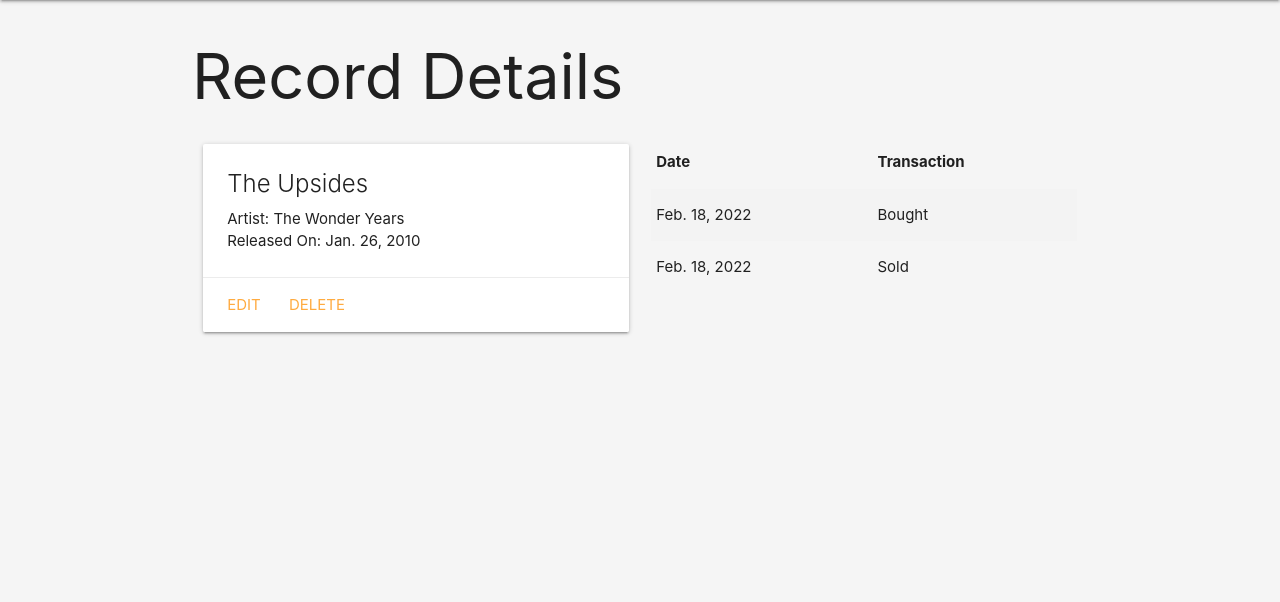
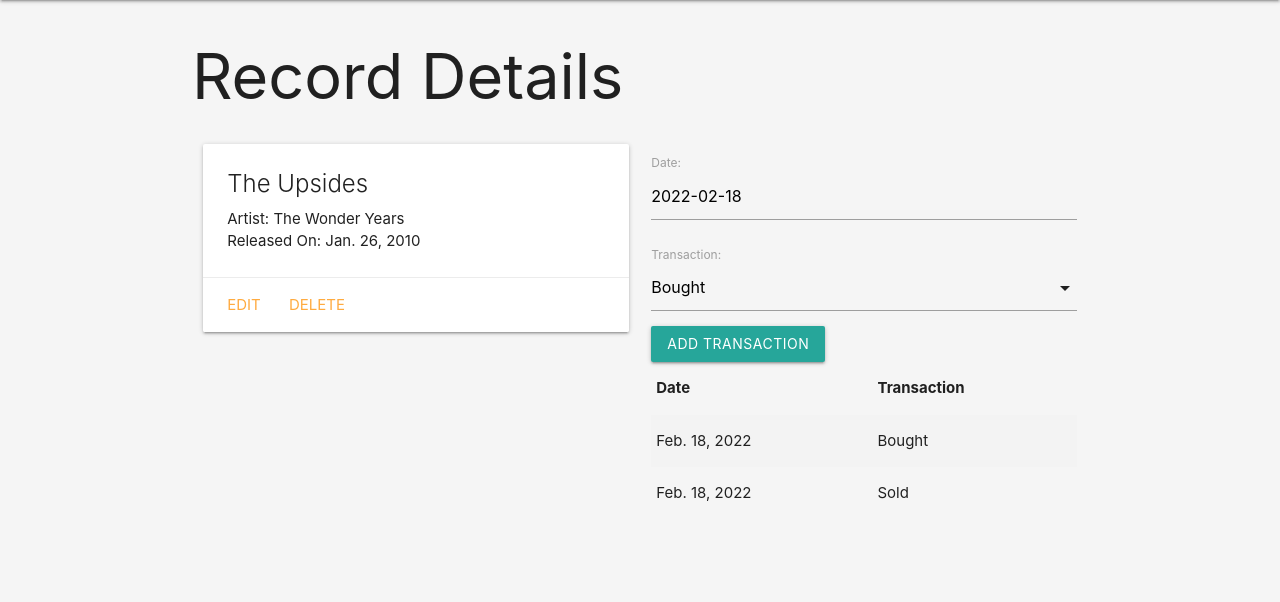
Before and after one commit to Roby-diamond/django-record-collector, a Django app: page /records/6 in a window 1280 px wide. Shown: the part 64-666 px from the top of the page. Run offline with Django 4.2, Linux system fonts and the light colour scheme; data comes from the database, SQL or seed files in the repository; both versions use the stored data as it was after the commit.

Commit message:
updates details page to add 1:M functionality

```diff
--- /dev/null
+++ b/main_app/forms.py
@@ -0,0 +1,7 @@
+from django.forms import ModelForm
+from .models import Market
+
+class MarketForm(ModelForm):
+    class Meta:
+        model = Market
+        fields = ['date', 'transaction']
--- a/main_app/models.py
+++ b/main_app/models.py
@@ -31,3 +31,6 @@
 
     def __str__(self):
         return f"{self.get_transaction_display()} on {self.date}"
+
+    class Meta:
+        ordering = ['-date']
--- a/main_app/templates/base.html
+++ b/main_app/templates/base.html
@@ -10,6 +10,7 @@
       rel="stylesheet"
       href="https://cdnjs.cloudflare.com/ajax/libs/materialize/1.0.0/css/materialize.min.css"
     />
+    <script src="https://cdnjs.cloudflare.com/ajax/libs/materialize/1.0.0/js/materialize.min.js"></script>
     <link
       rel="stylesheet"
       type="text/css"
@@ -22,7 +23,9 @@
         <div class="nav-wrapper">
           <ul>
             <li>
-              <a href="/" class="left brand-logo">&nbsp;&nbsp;RecordCollector</a>
+              <a href="/" class="left brand-logo"
+                >&nbsp;&nbsp;RecordCollector</a
+              >
             </li>
           </ul>
           <ul class="right">
--- a/main_app/templates/records/detail.html
+++ b/main_app/templates/records/detail.html
@@ -1,6 +1,4 @@
-{% extends 'base.html' %}
-
-{% block content %}
+{% extends 'base.html' %} {% block content %}
 
 <h1>Record Details</h1>
 
@@ -19,6 +17,10 @@
     </div>
   </div>
   <div class="col s6">
+    <form action="{% url 'add_market' record.id %}" method="post">
+      {% csrf_token %} {{ market_form.as_p }}
+      <input type="submit" class="btn" value="Add Transaction" />
+    </form>
     <table class="striped">
       <thead>
         <tr>
@@ -37,4 +39,15 @@
     </table>
   </div>
 </div>
+<script>
+  var dateEl = document.getElementById('id_date');
+  M.Datepicker.init(dateEl, {
+    format: 'yyyy-mm-dd',
+    defaultDate: new Date(),
+    setDefaultDate: true,
+    autoClose: true
+  });
+  var selectEl = document.getElementById('id_transaction');
+  M.FormSelect.init(selectEl);
+</script>
 {% endblock %}
--- a/main_app/urls.py
+++ b/main_app/urls.py
@@ -9,4 +9,5 @@
     path('records/create', views.RecordCreate.as_view(), name='records_create'),
     path('records/<int:pk>/update', views.RecordUpdate.as_view(), name='records_update'),
     path('records/<int:pk>/delete', views.RecordDelete.as_view(), name='records_delete'),
+    path('records/<int:record_id>/add_market/', views.add_market, name='add_market')
 ]
--- a/main_app/views.py
+++ b/main_app/views.py
@@ -1,6 +1,7 @@
-from django.shortcuts import render
+from django.shortcuts import render, redirect
 from django.views.generic.edit import CreateView, UpdateView, DeleteView
 from .models import Record
+from .forms import MarketForm
 
 # Create your views here.
 
@@ -16,7 +17,18 @@
 
 def records_detail(request, record_id):
     record = Record.objects.get(id=record_id)
-    return render(request,'records/detail.html', {'record': record})
+    market_form = MarketForm()
+    return render(request,'records/detail.html',{
+        'record': record, 'market_form': market_form
+    })
+
+def add_market(request, record_id):
+    form = MarketForm(request.POST)
+    if form.is_valid():
+        new_market = form.save(commit=False)
+        new_market.record_id = record_id
+        new_market.save()
+    return redirect('detail', record_id=record_id)
 
 class RecordCreate(CreateView):
     model = Record
```
Also changed, not shown: db.sqlite3. Lines whose indentation alone changed are shown as unchanged.
